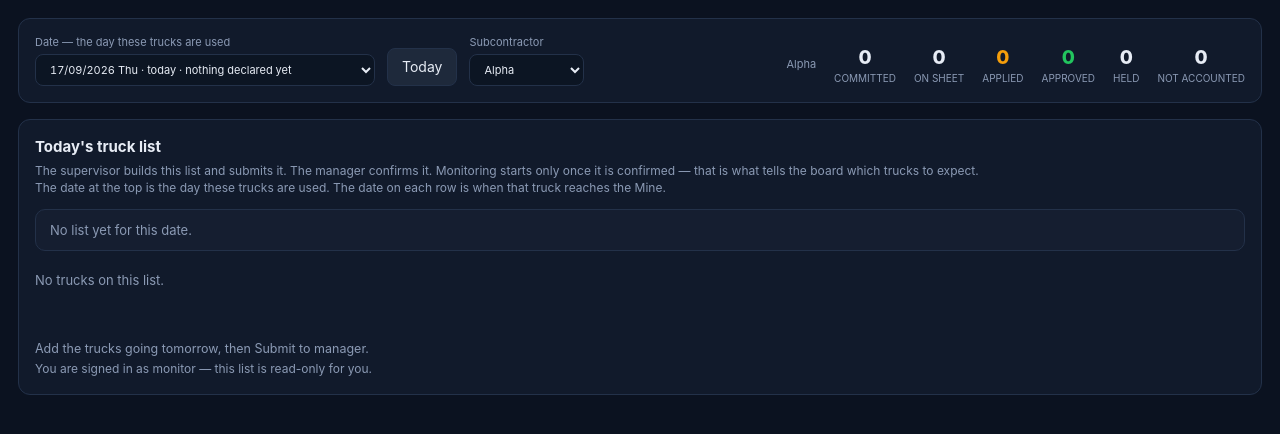
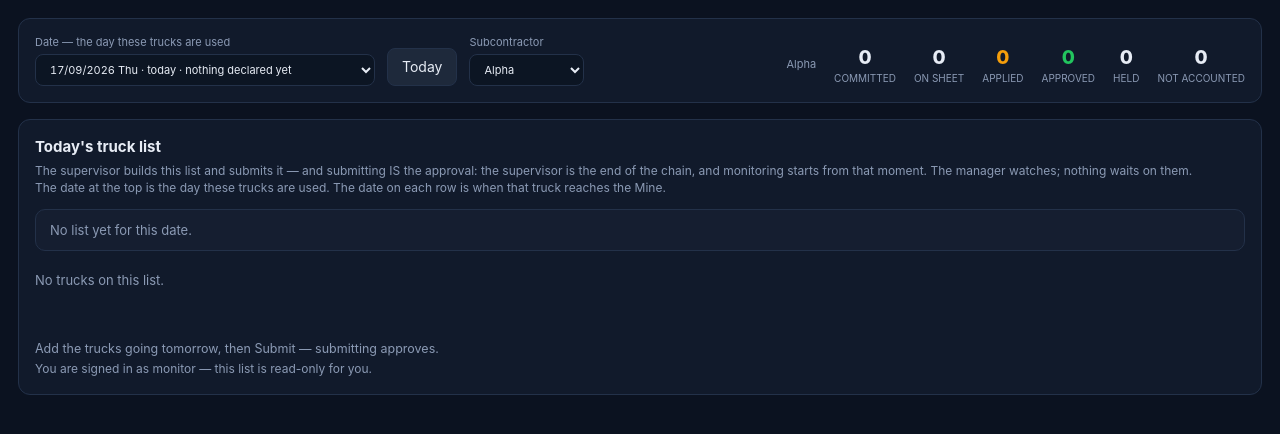
Before and after one commit to phitchayuthyamsri-hub/Coalapp, a Flask app: page /readiness in a window 1280 px wide. Shown: the part 67-501 px from the top of the page. Run offline with Flask 3, Linux system fonts and the light colour scheme; the visitor is signed in with stand-in values (Sample User, id 1); data comes from the database, SQL or seed files in the repository; data that the repository does not hold is empty.

Commit message:
Supervisor is the end approval: submit approves, manager watches
Submitting the list now moves ticked rows straight to approved and
confirms the list under the supervisor's name - which is also what
raises the planner's alert. Nothing waits on the manager any more:
their page still shows everything, but no queue forms on it.
Consequences carried through: back-one steps land on pending from
everywhere (no manager stage in between), the supervisor may step
back or hand back what they approved, and an amend request can now
return even a confirmed list. Board wording updated to match.

Co-Authored-By: Claude Fable 5 <noreply@anthropic.com>

```diff
--- a/app/shift_routes.py
+++ b/app/shift_routes.py
@@ -832,8 +832,10 @@ def upload():
         columns=parsed.get("columns"), state=dl.state)
 
 
-# One stage back, never two. The step back is an undo, not a reset.
-BACK_ONE = {"approved": "applied", "denied": "applied", "applied": "pending"}
+# One stage back, never two. The step back is an undo, not a reset. With the
+# supervisor as the end approval there is no manager stage between approved
+# and pending any more, so back-one lands on pending from everywhere.
+BACK_ONE = {"approved": "pending", "denied": "pending", "applied": "pending"}
 
 
 @bp.post("/rows/revert")
@@ -869,8 +871,10 @@ def rows_revert():
         if not nxt:
             refused.append("%s is already pending" % row.plate)
             continue
-        if cur in ("approved", "denied") and r not in ("manager", "admin"):
-            refused.append("%s was decided by the manager" % row.plate)
+        if cur in ("approved", "denied") and r not in ("supervisor", "manager",
+                                                       "admin"):
+            refused.append("%s was already decided; only the supervisor or a "
+                           "manager may step it back" % row.plate)
             continue
         if cur == "applied" and r not in ("supervisor", "manager", "admin"):
             refused.append("%s may only be withdrawn by the supervisor"
@@ -2606,19 +2610,17 @@ def amend_decide():
     reason = (d.get("reason") or "").strip()[:300]
 
     if allow:
-        # A confirmed list is the manager's, not the supervisor's, so it cannot
-        # be handed back from here. Saying which door to knock on beats a
-        # refusal that explains nothing.
-        if dl.state == "confirmed":
-            return jsonify(error="This list is already confirmed, so it is the "
-                                 "manager's. They reject the rows that need "
-                                 "changing and it comes back on its own."), 400
+        # The supervisor is the end approval, so a confirmed list is theirs to
+        # hand back too: everything decided steps back to pending and the
+        # sheet returns to the company as a draft.
         moved = 0
-        for r in DailyListRow.query.filter_by(list_id=dl.id, state="applied").all():
-            r.state = "pending"          # back out of the supervisor's tray
-            moved += 1
+        for r in DailyListRow.query.filter_by(list_id=dl.id).all():
+            if (r.state or "pending") != "pending":
+                r.state = "pending"
+                moved += 1
         dl.state = "draft"
         dl.submitted_by, dl.submitted_at = "", None
+        dl.confirmed_by, dl.confirmed_at = "", None
         dl.reject_reason = ""
         dl.amend_state = "allowed"
     else:
@@ -2938,10 +2940,15 @@ def act_list(action):
     who, now = current_user.username, datetime.utcnow()
     moved = 0
     if action == "submit":
+        # The supervisor is the END approval (2026-09-16): submitting IS
+        # approving. Rows go straight to approved - the state the planner can
+        # build from - and the list confirms itself, which is also what raises
+        # the planner's alert. The manager watches; nothing waits on them.
         for r in moving:
-            r.state = "applied"
+            r.state = "approved"
             moved += 1
         dl.submitted_by, dl.submitted_at = who, now
+        dl.confirmed_by, dl.confirmed_at = who, now
         dl.reject_reason = ""
     elif action == "confirm":
         # Decide every row currently sitting with the manager: ticked is
--- a/app/templates/shift_board.html
+++ b/app/templates/shift_board.html
@@ -244,9 +244,10 @@ if (location.search.indexOf('embed=1') >= 0) document.body.classList.add('embed'
   <!-- ── Daily list ─────────────────────────────────────────────── -->
   <div class="card">
     <h2>Today's truck list</h2>
-    <p class="hint">The supervisor builds this list and submits it. The manager
-      confirms it. Monitoring starts only once it is confirmed &mdash; that is what
-      tells the board which trucks to expect.<br>
+    <p class="hint">The supervisor builds this list and submits it &mdash; and
+      submitting IS the approval: the supervisor is the end of the chain, and
+      monitoring starts from that moment. The manager watches; nothing waits
+      on them.<br>
       The date at the top is the day these trucks are used. The date on each row is
       when that truck reaches the Mine.</p>
     <div id="listBanner" class="banner b-none">…</div>
@@ -262,7 +263,7 @@ if (location.search.indexOf('embed=1') >= 0) document.body.classList.add('embed'
     </div>
     <div id="listBody"></div>
     <div class="row" style="margin-top:12px">
-      <button id="btnSubmit" class="primary" title="Send the approved trucks to the manager. Unticked trucks stay pending.">Submit to manager</button>
+      <button id="btnSubmit" class="primary" title="Approve the ticked trucks - the supervisor is the end approval. Unticked trucks stay pending. Monitoring starts.">Submit &mdash; approve</button>
       <button id="btnConfirm" class="go" title="Approve the list. Monitoring starts.">Confirm</button>
       <button id="btnReject" class="no" title="Send it back to the supervisor with a written reason.">Reject</button>
       <span id="dirty" style="display:none;color:var(--warn);font-size:12px;font-weight:600">
@@ -786,7 +787,7 @@ function wireBulk(){
 const BANNER = {
   none:      ['b-none',      'No list yet for this date.'],
   draft:     ['b-draft',     'Pending confirmation to manager.'],
-  submitted: ['b-submitted', 'Submitted — waiting for the manager to confirm.'],
+  submitted: ['b-submitted', 'Submitted under the old flow — submit again to finish the approval.'],
   confirmed: ['b-confirmed', 'Confirmed — locked. Monitoring is live.'],
   rejected:  ['b-rejected',  'Sent back by the manager.'],
   mixed:     ['b-none',      'Every company for this date.']
@@ -925,16 +926,14 @@ async function loadList(){
 
   // Say what the next step is, so nobody has to infer it from the buttons.
   const NEXT = {
-    none:      'Add the trucks going tomorrow, then Submit to manager.',
+    none:      'Add the trucks going tomorrow, then Submit — submitting approves.',
     draft:     ROLE === 'supervisor' || ROLE === 'admin'
-                 ? 'Not sent yet. Submit to manager when the list is right.'
-                 : 'The supervisor has not submitted this yet.',
-    submitted: ROLE === 'manager' || ROLE === 'admin'
-                 ? 'Waiting on you: Confirm to start monitoring, or Reject to send it back.'
-                 : 'Sent to the manager. Waiting for confirmation.',
-    confirmed: 'Confirmed and locked. Monitoring is live. Only a manager can change it now.',
+                 ? 'Not approved yet. Submit when the list is right — submitting approves it.'
+                 : 'The supervisor has not approved this yet.',
+    submitted: 'Approved rows are waiting in an old state — submit again to finish, or ask an admin.',
+    confirmed: 'Approved and locked. Monitoring is live. An amend request brings it back.',
     rejected:  ROLE === 'supervisor' || ROLE === 'admin'
-                 ? 'Sent back by the manager. Fix the list and submit it again.'
+                 ? 'Sent back. Fix the list and submit it again.'
                  : 'Sent back to the supervisor.'
   };
   $('#nextStep').textContent = NEXT[LIST.state] || '';
```
